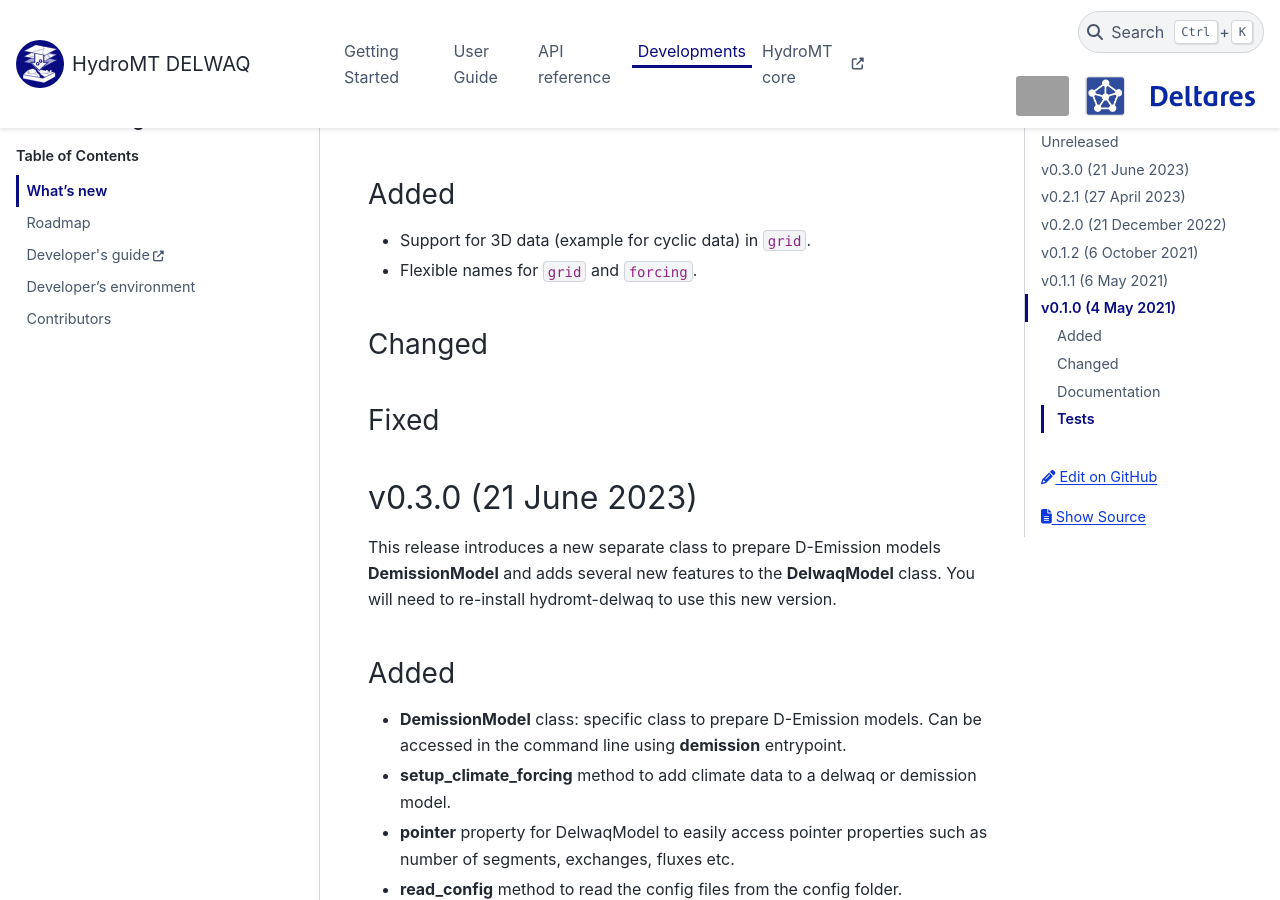
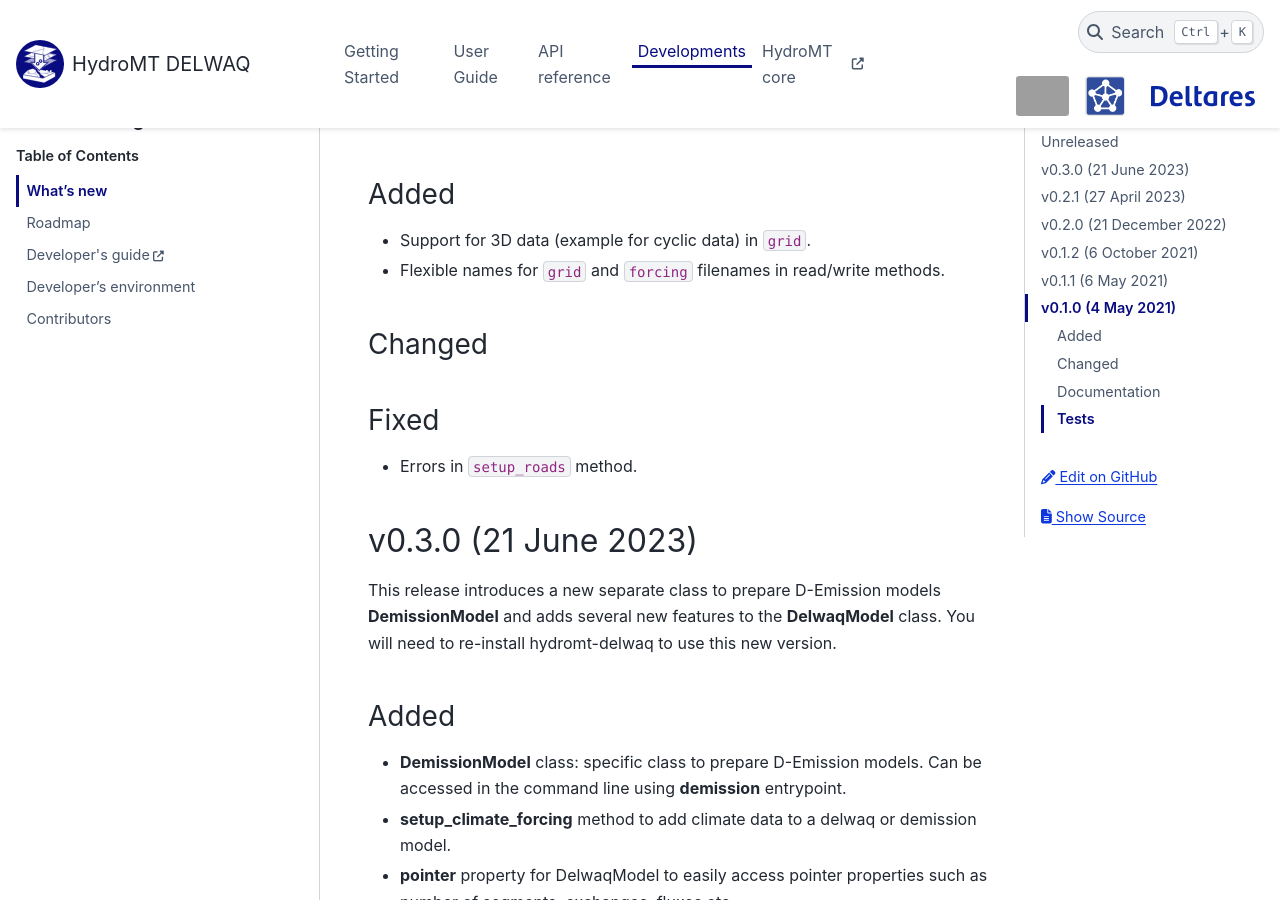
Before and after one commit to Deltares/hydromt_delwaq, a Sphinx documentation site: the page built from docs/changelog.rst, in a window 1280 px wide and 900 px high, scrolled down 318 px. Built offline with Sphinx 7.4.7 and the PyData theme 0.15.4, drawn with Linux system fonts in a browser that asks for light colours; pages that are not in the unit, such as notebooks, are missing from menus; grey boxes are pictures that could not be loaded.

Commit message:
bugfix setup_roads

```diff
--- a/docs/changelog.rst
+++ b/docs/changelog.rst
@@ -12,13 +12,14 @@ Unreleased
 Added
 -----
 - Support for 3D data (example for cyclic data) in ``grid``.
-- Flexible names for ``grid`` and ``forcing``.
+- Flexible names for ``grid`` and ``forcing`` filenames in read/write methods.
 
 Changed
 -------
 
 Fixed
 -----
+- Errors in ``setup_roads`` method.
 
 v0.3.0 (21 June 2023)
 =====================
```
Also changed, not shown: 1 other file.
